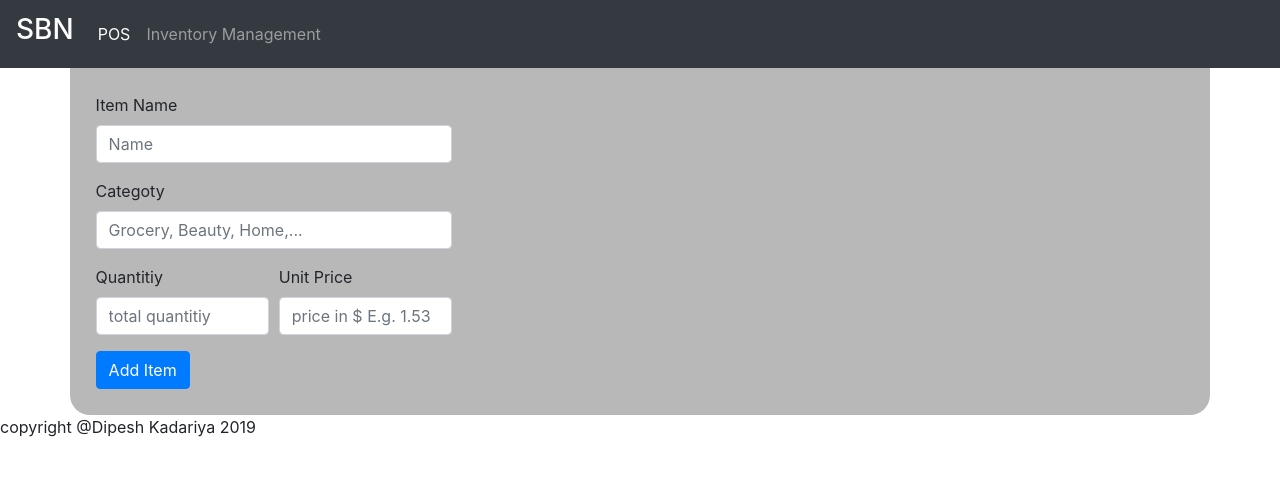
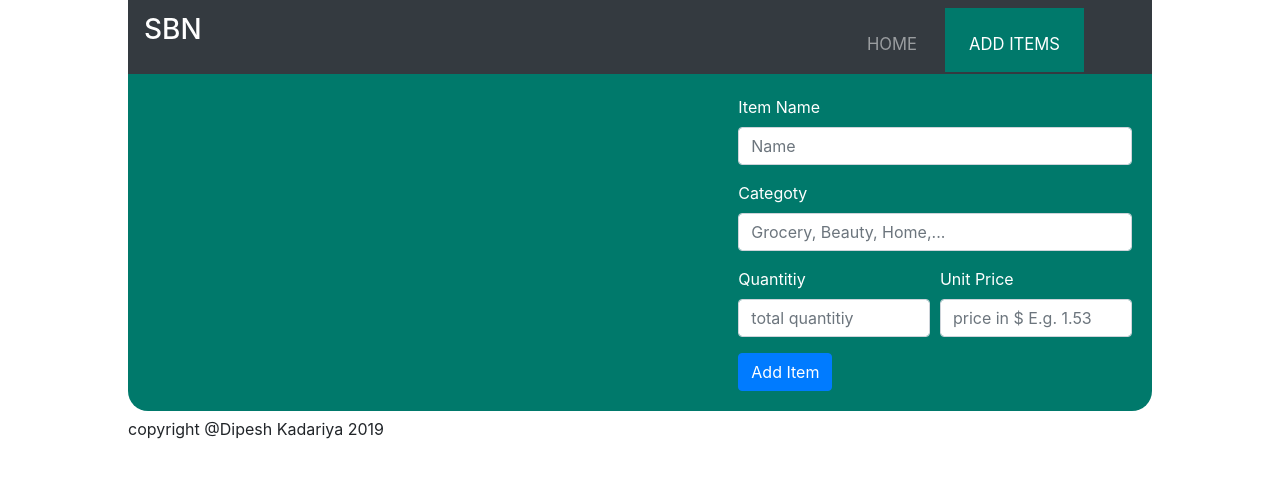
Before and after one commit to Dkadariya/SBN_pos_frontend, an Angular app: page /inventory in a window 1280 px wide. Shown: the top 478 px of the page. Built offline with nearby package versions, Linux system fonts and the light colour scheme.

Commit message:
UI updates

```diff
--- a/src/app/app.component.css
+++ b/src/app/app.component.css
@@ -0,0 +1,29 @@
+.main_container {
+  width: 80vw;
+  margin: auto;
+}
+
+.navbar {
+  display: block !important;
+  height: 9.3vh;
+}
+
+.nav-text{
+    height: 6vh;
+    padding: 2vh;
+    font-size: 1.3vw;
+}
+
+.btn-outline-info {
+  height: 6vh;
+  border-collapse: collapse;
+}
+
+.navbar-nav > .active > a {
+  color: #fff;
+  background-color: #00796b;
+}
+.nav-item > a:hover {
+  color: #fff;
+  background-color: #00796b;
+}
--- a/src/app/app.component.html
+++ b/src/app/app.component.html
@@ -1,18 +1,25 @@
-<nav class="navbar navbar-expand-lg navbar-dark bg-dark sticky-top">
+<div class="main_container">
+  <nav class="navbar navbar-expand-lg navbar-dark bg-dark sticky-top">
   <a class="navbar-brand" href="#"><h3>SBN</h3></a>
   <button class="navbar-toggler" type="button" data-toggle="collapse" data-target="#navbarText" aria-controls="navbarText" aria-expanded="false" aria-label="Toggle navigation">
     <span class="navbar-toggler-icon"></span>
   </button>
-  <div class="collapse navbar-collapse" id="navbarText">
-    <ul class="navbar-nav mr-auto">
+  <div class="collapse navbar-collapse float-right" id="navbarText">
+    <ul class="navbar-nav mr-5">
       <!-- <li class="nav-item active">
         <a class="nav-link" [routerLink]="['home']">Home <span class="sr-only">(current)</span></a>
       </li> -->
-      <li class="nav-item active">
-        <a class="nav-link" [routerLink]="['sale']">POS</a>
+      <li class="nav-item" [routerLinkActive]="['active']">
+        <a class="nav-link mr-1" [routerLink]="['sale']">
+          <div class="nav-text">HOME</div>
+          <!-- <button type="button" class="btn btn-outline-info">HOME</button> -->
+        </a>
       </li>
-      <li class="nav-item">
-        <a class="nav-link" [routerLink]="['inventory']">Inventory Management</a>
+      <li class="nav-item mr-1" [routerLinkActive]="['active']">
+        <a class="nav-link" [routerLink]="['inventory']">
+            <div class="nav-text">ADD ITEMS</div>
+          <!-- <button type="button" class="btn btn-outline-info">ADD ITEMS</button> -->
+        </a>
       </li>
     </ul>
     <!-- <span class="navbar-text">
@@ -24,3 +31,4 @@
 <router-outlet></router-outlet>
 
 <footer>copyright @Dipesh Kadariya 2019</footer>
+</div>
--- a/src/app/invent-mgmt/invent-mgmt.component.css
+++ b/src/app/invent-mgmt/invent-mgmt.component.css
@@ -1,5 +1,12 @@
 .container{
     padding: 2%;
-    background-color: rgb(184, 184, 184);
+    background-color: #00796b;
     border-radius: 0px 0px 20px 20px;
+    color: #fff;
+    display: inline-block;
 }
+
+.add_form{
+    width: 40%;
+    float: right;
+}
--- a/src/app/invent-mgmt/invent-mgmt.component.html
+++ b/src/app/invent-mgmt/invent-mgmt.component.html
@@ -1,27 +1,55 @@
 <div class="container">
-<form>
-        <div class="form-row">
-      <div class="form-group col-md-4">
-        <label for="item_name">Item Name</label>
-        <input type="text" class="form-control" [(ngModel)]="item.name" id="item_name" placeholder="Name" name="item-name">
+  <div class="add_form">
+    <form>
+        <div class="form-group">
+          <label for="item_name">Item Name</label>
+          <input
+            type="text"
+            class="form-control"
+            [(ngModel)]="item.name"
+            id="item_name"
+            placeholder="Name"
+            name="item-name"
+          />
+        </div>
+        <div class="form-group">
+          <label for="item_cat">Categoty</label>
+          <input
+            type="text"
+            class="form-control"
+            [(ngModel)]="item.category"
+            id="item_cat"
+            placeholder="Grocery, Beauty, Home,..."
+            name="category"
+          />
+        </div>
+      <div class="form-row">
+        <div class="form-group col-md-6">
+          <label for="quant">Quantitiy</label>
+          <input
+            type="text"
+            class="form-control"
+            [(ngModel)]="item.total_count"
+            id="quant"
+            placeholder="total quantitiy"
+            name="quantity"
+          />
+        </div>
+        <div class="form-group col-md-6">
+          <label for="price">Unit Price</label>
+          <input
+            type="text"
+            class="form-control"
+            [(ngModel)]="item.price"
+            id="price"
+            placeholder="price in $ E.g. 1.53"
+            name="price"
+          />
+        </div>
       </div>
-    </div>
-    <div class="form-row">
-            <div class="form-group col-md-4">
-              <label for="item_cat">Categoty</label>
-              <input type="text" class="form-control" [(ngModel)]="item.category" id="item_cat" placeholder="Grocery, Beauty, Home,..." name="category">
-            </div>
-          </div>
-      <div class="form-row">
-    <div class="form-group col-md-2">
-        <label for="quant">Quantitiy</label>
-        <input type="text" class="form-control" [(ngModel)]="item.total_count" id="quant" placeholder="total quantitiy" name="quantity">
-      </div>
-    <div class="form-group col-md-2">
-      <label for="price">Unit Price</label>
-      <input type="text" class="form-control" [(ngModel)]="item.price" id="price" placeholder="price in $ E.g. 1.53" name="price">
-    </div>
+      <button type="submit" (click)="addItem()" class="btn btn-primary">
+        Add Item
+      </button>
+    </form>
+  </div>
 </div>
-    <button type="submit" (click)="addItem()" class="btn btn-primary">Add Item</button>
-  </form>
-</div>
--- a/src/app/list-invent/list-invent.component.css
+++ b/src/app/list-invent/list-invent.component.css
@@ -1,43 +1,23 @@
 .container {
-  background-color: goldenrod;
-  height: 100vh;
+  background-color: #00796b;
+  height: 90vh;
   width: 90vw;
-}
-.pos_grid {
-  /* background-color: rgb(179, 51, 51); */
-  table-layout: fixed;
-  width: 45%;
-  /* border:1px solid black; */
-  border-collapse: separate;
-  border-spacing: 5px 10px;
-  /* margin-top: 10px; */
+  overflow: hidden;
 }
 
-.pos_grid td {
-  background-color: rgb(1, 168, 84);
-  padding: 10px;
-  vertical-align: middle;
-  text-align: center;
-  height: 9vw;
-  margin: 2px;
-  border: none;
-}
-.pos_grid td ::content {
-  position: relative;
-  color: #fff;
-  margin: auto;
-}
 
 .grid_title {
-  font-size: 2vw;
+  font-size: 1.3vw;
+  color: #fff;
 }
 
 .grid_price {
-  color: rgb(57, 57, 57);
+  font-size: 1.2vw;
+  color: rgb(224, 240, 179);
 }
 
 .grid_quant {
-  color: #fdd500;
+  color: #fdbc9c;
 }
 .grid {
   width: 50%;
@@ -50,7 +30,7 @@
   width: 10vw;
   height: 7vw;
   padding: 1vh;
-  background-color: rgb(1, 168, 84);
+  background-color: #00897b;
   text-align: center;
   display: inline-block;
   border-radius: 0.5vh;
@@ -61,7 +41,7 @@
 }
 
 .grid_box:active {
-  background-color: rgb(27, 219, 123);
+  background-color: #009688;
   box-shadow: 0 0 5px -1px rgba(0, 0, 0, 0.6);
 }
 
@@ -70,13 +50,14 @@
   width: 50%;
   height: 80%;
   background-color: #fff;
-  border: solid 1px #000;
-  border-radius: 1vh;
-  margin-top: 4vh;
+  /* border: solid 1px #000;
+  border-radius: 1vh; */
+  /* margin-top: 4vh; */
   overflow: hidden;
+  height: 87vh;
 }
 .list_item{
-    height: 70%;
+    height: 65%;
     overflow-y: scroll;
     margin-top: 1vh;
 }
@@ -86,13 +67,16 @@
     border-collapse: collapse;
 }
 
+.total_container{
+  line-height: 3vh;
+}
 #console-total{
     float: right;
     font-size: 1.2vw;
     margin-right: 4vh;
 }
 #console-disc,#console-tax{
-    float: left;
+    /* float: left; */
     font-size: 1vw;
     margin-left: 4vh;
 }
--- a/src/app/list-invent/list-invent.component.html
+++ b/src/app/list-invent/list-invent.component.html
@@ -1,26 +1,4 @@
 <div class="container">
-    <!-- <table class="table pos_grid">
-        <tr>
-            <td><span class="grid_title">Apple</span> <br><span class="grid_price"> price: $2.5</span><br>
-                <span class="grid_quant">available : 30</span>
-            </td>
-            <td>Banana</td>
-            <td>Orange </td>
-            <td>Kiwi</td>
-        </tr>
-        <tr>
-                <td>Apple</td>
-                <td>Banana</td>
-                <td>Orange </td>
-                <td>Kiwi</td>
-            </tr>
-    </table> -->
-    <!-- <tr *ngFor="let city of weather">
-            <td>{{city.name}}</td>
-            <td>{{city.weather[0].description}}</td>
-            <td>{{city.wind.speed}}</td>
-            <td>{{city.main.temp}}<span>&#176;</span> -->
-
 <div class="console">
     <div class="list_item">
         <table class="table table-striped itemize">
@@ -39,27 +17,16 @@
                     <td>{{item.price}}</td>
                     <td>{{item.price*item.quantity}}</td>
                     </tr>
-                  <!-- </tr>
-                  <tr>
-                    <td>Mark</td>
-                    <td>Jacob</td>
-                    <td>Thornton</td>
-                    <td>@fat</td>
-                  </tr>
-                  <tr>
-                    <td>Mark</td>
-                    <td>Larry</td>
-                    <td>the Bird</td>
-                    <td>@twitter</td>
-                  </tr> -->
                 </tbody>
               </table>
             </div>
             <hr>
+            <div class="total_container">
         <div id="console-total">Total: {{total|currency}}</div><br>
         <div id="console-disc">Discount: 0.0 </div><br>
         <div id="console-tax">Tax:{{total*0.075|currency}} </div>
         <div id="console-sub">Sub Total:{{total+ (total*0.075)|currency}}  </div>
+      </div>
         <div class="order_btns">
             <button type="button" class="btn btn-success" (click)="placeOrder()">Pay order</button>
             <button type="button" class="btn btn-danger" (click)="cancelOrder()">Cancel Order</button>
@@ -67,7 +34,7 @@
 </div>
 <div class="grid" >
     <div class="grid_box" *ngFor="let item of items" (click)="appendItem(item.id,item.name,item.price)">
-            <span class="grid_title">{{item.name}}</span> <br><span class="grid_price"> price: {{item.price}}</span><br>
+            <span class="grid_title">{{item.name|uppercase}}</span> <br><span class="grid_price">{{item.price|currency}}</span><br>
             <span class="grid_quant">available : {{item.total_count}}</span>
     </div>
 </div>
--- a/src/app/list-invent/list-invent.component.ts
+++ b/src/app/list-invent/list-invent.component.ts
@@ -20,27 +20,32 @@ export class ListInventComponent implements OnInit {
   }
 
   appendItem(id, item, price) {
-    let new_entry=true;
+    let new_entry = true;
     this.sell_items.forEach(element => {
-      if(element.id===id){
-        element.quantity+=1;
-        new_entry=false;
+      if (element.id === id) {
+        element.quantity += 1;
+        new_entry = false;
       }
     });
-    if (new_entry){
+    if (new_entry) {
       this.sell_items.push({ "id": id, "item": item, "price": price, "quantity": 1 });
     }
     this.total += price;
   }
 
-  cancelOrder(){
-    this.sell_items.splice(0,this.sell_items.length);
+  cancelOrder() {
+    this.sell_items.splice(0, this.sell_items.length);
   }
 
-  placeOrder(){
+  placeOrder() {
     console.log(this.sell_items);
     this.invent.updateItems(this.sell_items).subscribe();
     this.sell_items.splice(0, this.sell_items.length);
+
+    setTimeout(() => { this.refresh(); }, 10);
+  }
+
+  refresh() {
     this.invent.list_all().subscribe(data => {
       this.items = data;
     });
```
